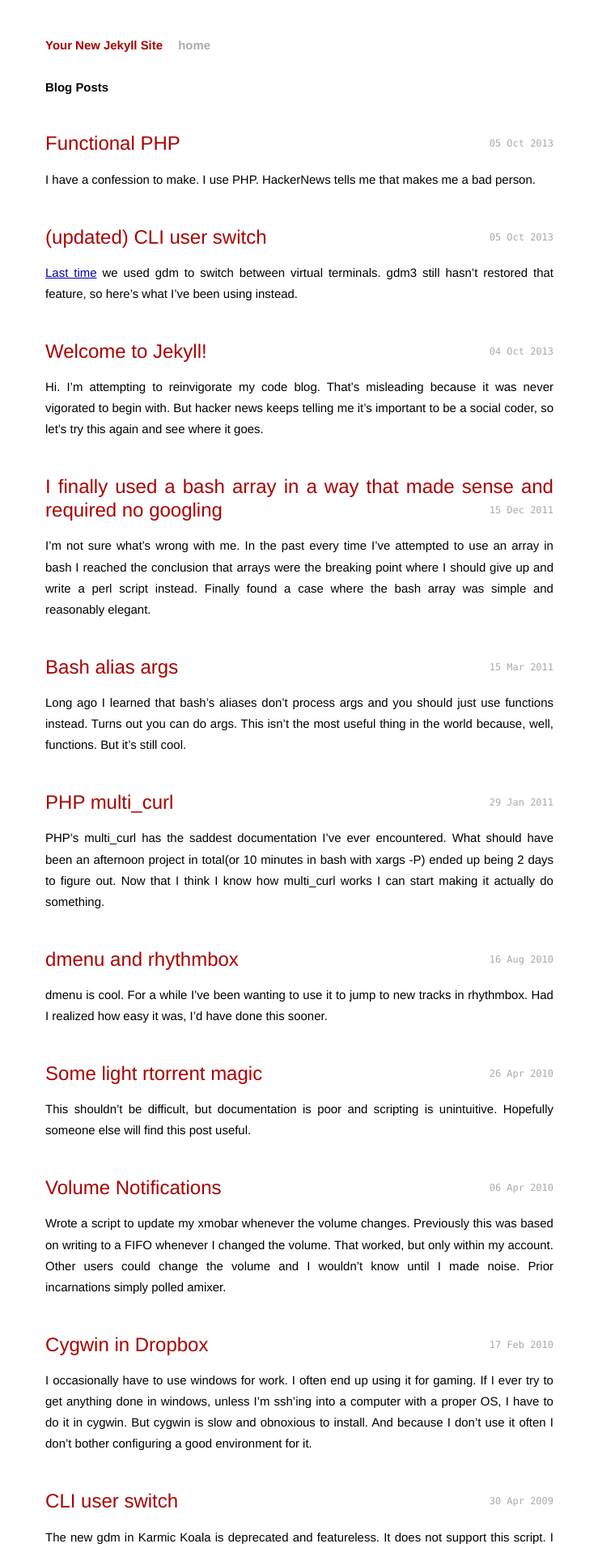
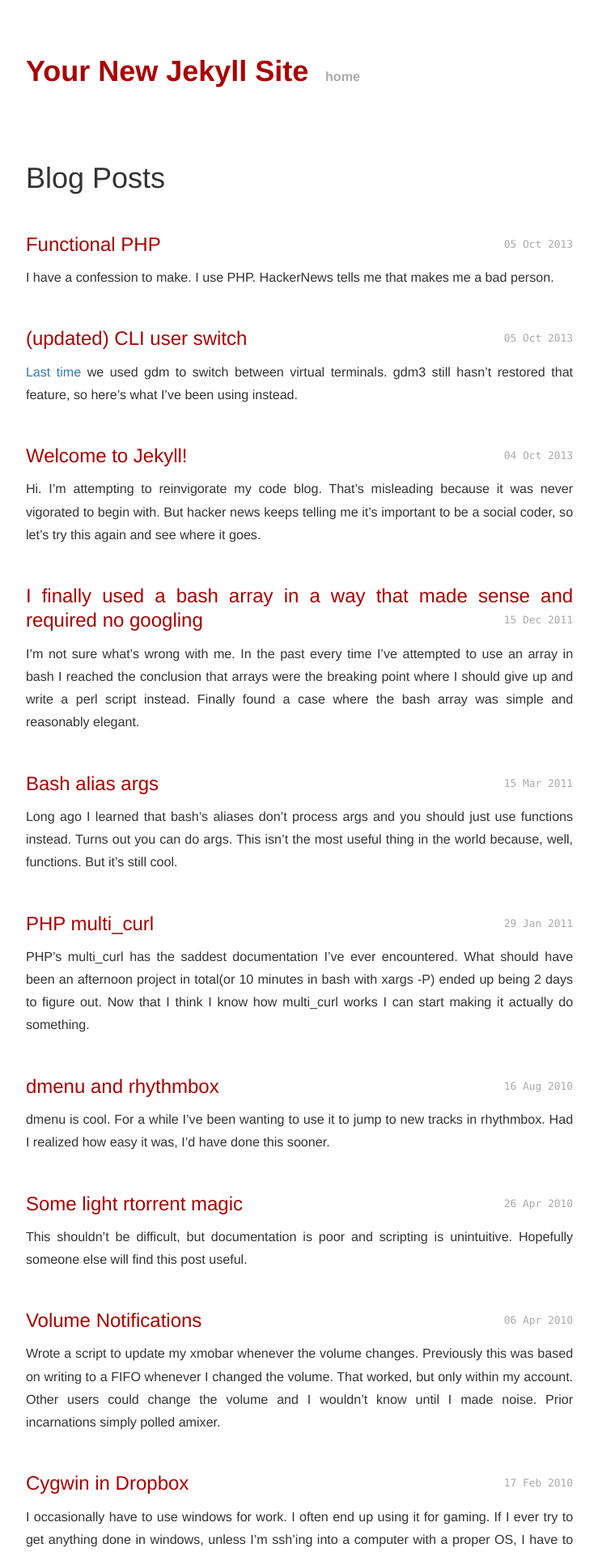
Before and after one commit to sagotsky/sagotsky.github.io, a Jekyll site: the page built from index.html, in a window 1280 px wide. Shown: the top 1917 px of the page at 81% size, without its empty margins (270-1009 px from the left). Built offline with Jekyll 4.4.1, drawn with Linux system fonts in a browser that asks for light colours; nearby versions of some CDN libraries; Markdown is read by kramdown in place of the engine named in the settings.

Commit message:
Bootstrap

```diff
--- a/_layouts/default.html
+++ b/_layouts/default.html
@@ -11,6 +11,21 @@
 
         <!-- Custom CSS -->
         <link rel="stylesheet" href="/css/main.css">
+
+
+
+        <!-- jQuery (necessary for Bootstrap's JavaScript plugins) -->
+        <script src="//code.jquery.com/jquery.js"></script>
+
+        <!-- Latest compiled and minified CSS -->
+        <link rel="stylesheet" href="//netdna.bootstrapcdn.com/bootstrap/3.0.0/css/bootstrap.min.css">
+
+        <!-- Optional theme -->
+        <link rel="stylesheet" href="//netdna.bootstrapcdn.com/bootstrap/3.0.0/css/bootstrap-theme.min.css">
+
+        <!-- Latest compiled and minified JavaScript -->
+        <script src="//netdna.bootstrapcdn.com/bootstrap/3.0.0/js/bootstrap.min.js"></script>
+
 
     </head>
     <body>
```
